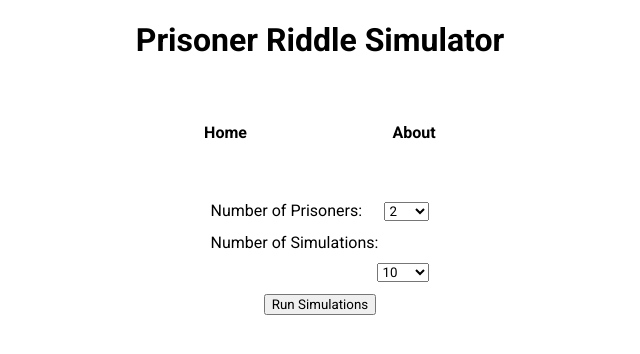
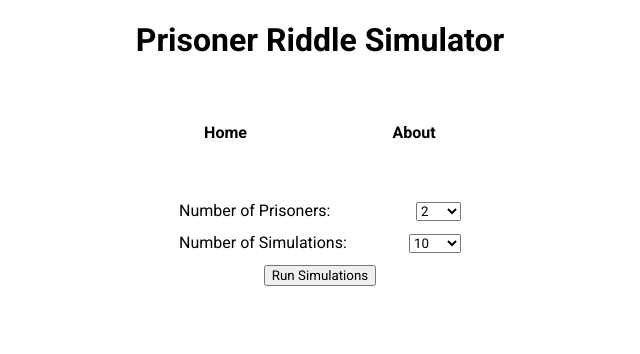
Before and after one commit to noahhhtx/PrisonerRiddle, a Flask app: page / in a window 1280 px wide. Shown: the top 354 px of the page, without its empty margins (320-960 px from the left). Run offline with Flask 3, Linux system fonts and the light colour scheme.

Commit message:
Update home.css

```diff
--- a/static/home.css
+++ b/static/home.css
@@ -12,7 +12,7 @@ img.center {
     margin-right: auto;
 }
 table { margin-left: auto; margin-right: auto;}
-#query_table {width:20%; padding: 10px;}
+#query_table {width:25%; padding: 10px;}
 #query_table td {padding:5px;}
 #results { border:1px solid black; width=600px; padding:10px; }
 #results tr {text-align:center;}
```
